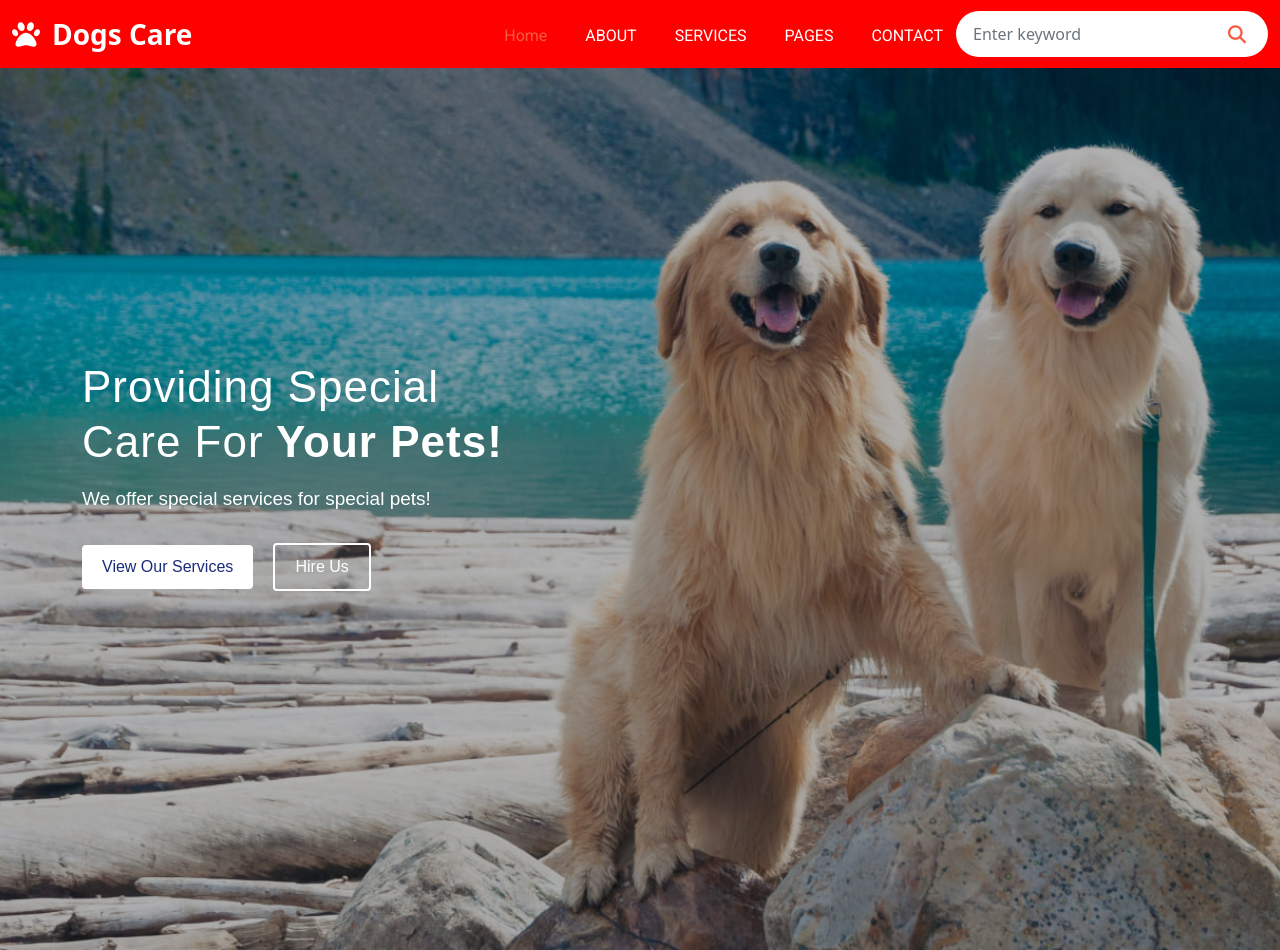
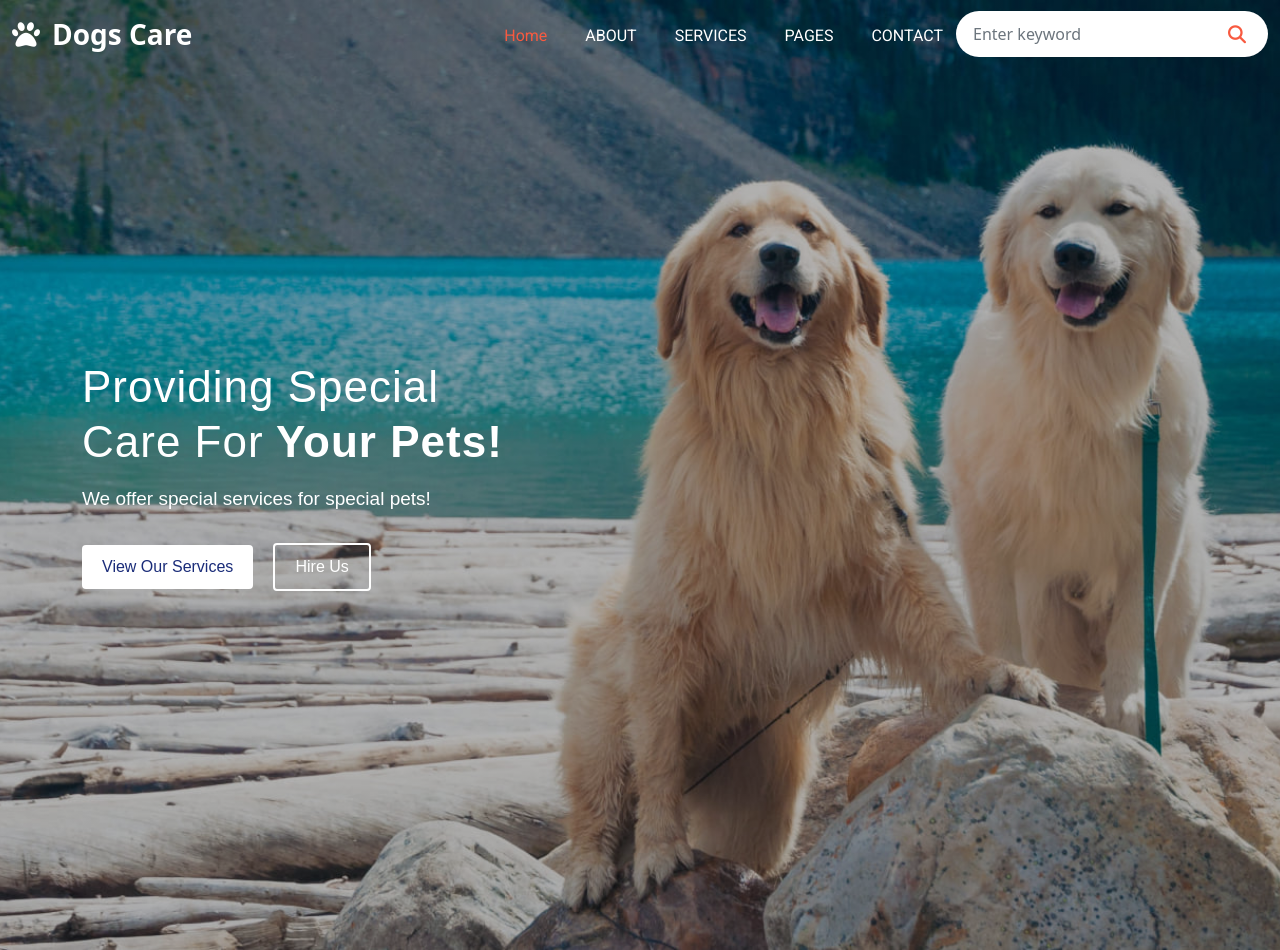
Before and after one commit to Nitinkumarsohal/Dogscare.io, a plain HTML site: page index.html in a window 1280 px wide. Shown: the top 950 px of the page. Drawn offline with nearby package versions, Linux system fonts and the light colour scheme.

Commit message:
header color changed

```diff
--- a/index.css
+++ b/index.css
@@ -15,8 +15,7 @@
 header{
     position: fixed;
     width: 100%;
-    background-color:red;
-/*     background-color: transparent; */
+    background-color: transparent;
 
 }
 .navbar .nav-link{
```
